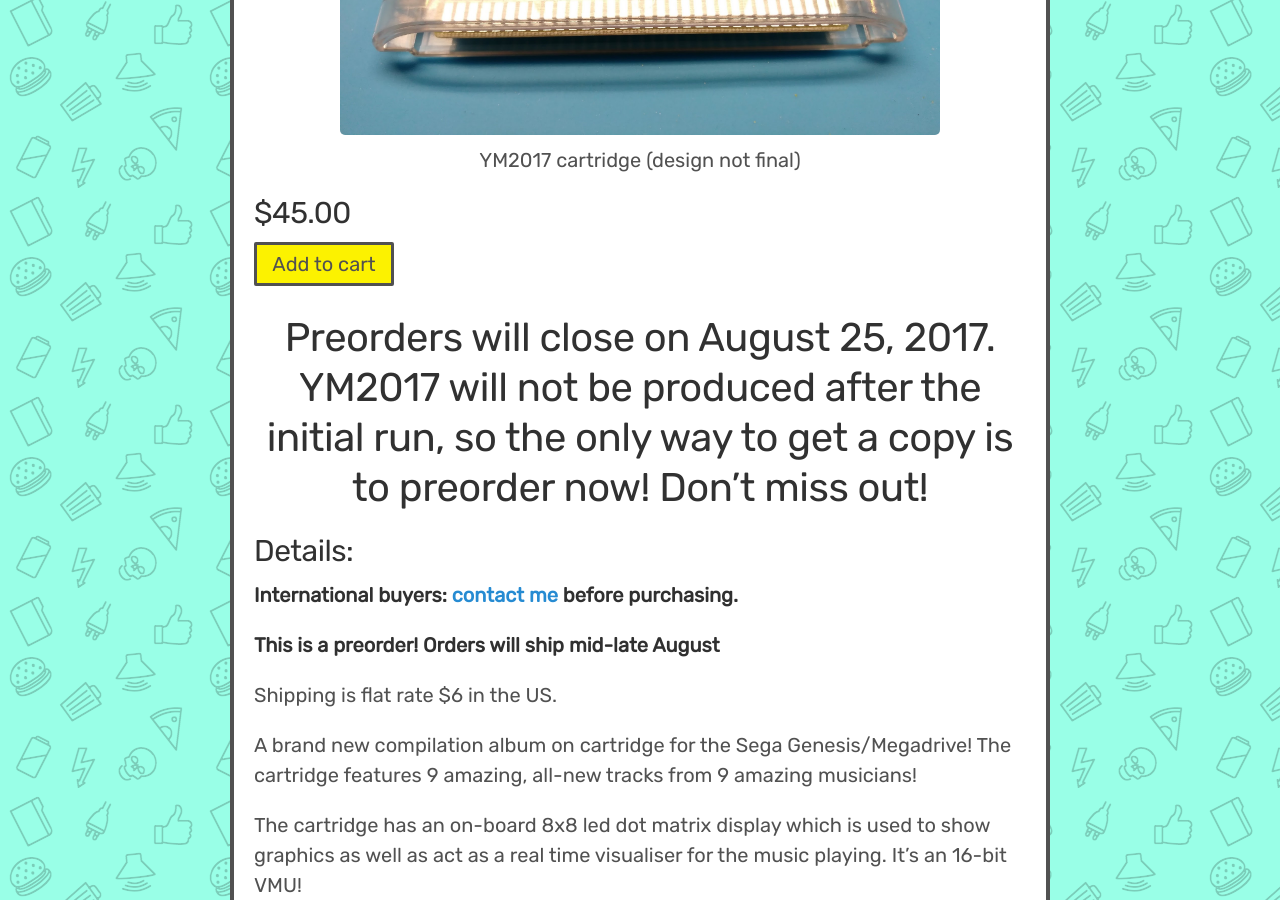
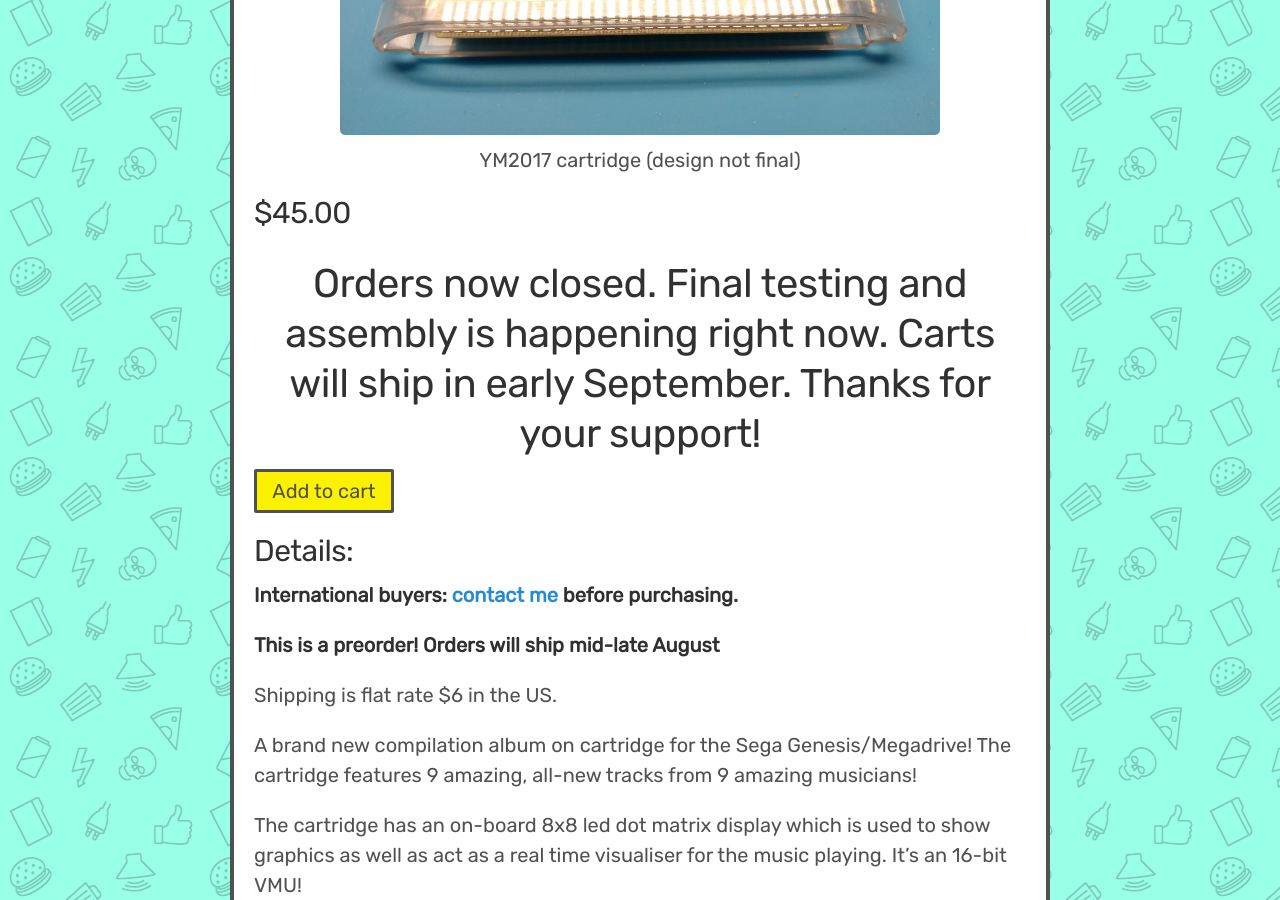
Before and after one commit to catskull/catskullelectronics.com, a Jekyll site: the page built from _posts/2017-07-18-YM2017.md, in a window 1280 px wide and 900 px high, scrolled down 605 px. Built offline with Jekyll 4.4.1, drawn with Linux system fonts in a browser that asks for light colours.

Commit message:
Update shipping note

```diff
--- a/_posts/2017-07-18-YM2017.md
+++ b/_posts/2017-07-18-YM2017.md
@@ -17,6 +17,8 @@
 
 ## $45.00
 
+# Orders now closed. Final testing and assembly is happening right now. Carts will ship in early September. Thanks for your support!
+
 <form id="paypal" target="paypal" action="https://www.paypal.com/cgi-bin/webscr" method="post">
 <input type="hidden" name="cmd" value="_s-xclick">
 <input type="hidden" name="hosted_button_id" value="ZXUEKVF5Q4FLN">
@@ -26,8 +28,6 @@
 <div class="addToCart noselect" onclick="addToCart()">
   Add to cart
 </div>
-
-# Preorders will close on August 25, 2017. YM2017 will not be produced after the initial run, so the only way to get a copy is to preorder now! Don't miss out!
 
 ## Details:
 
```
